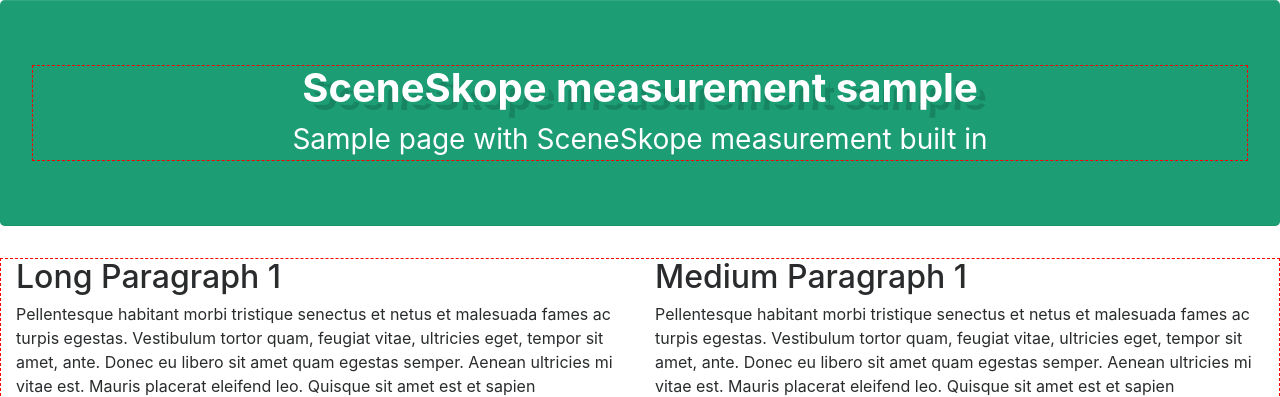
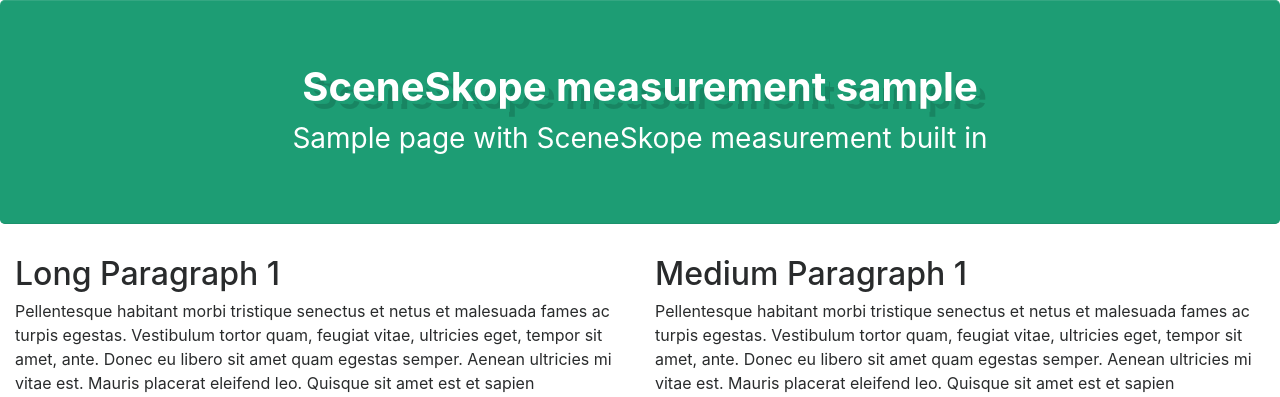
Before and after one commit to sceneskope/sceneskope-measure-samples, a website: page simple/wwwroot/index.html in a window 1280 px wide. Shown: the top 397 px of the page. Drawn offline with nearby package versions, Linux system fonts and the light colour scheme; a script that the page names is missing.

Commit message:
Removed border

```diff
--- a/simple/wwwroot/index.html
+++ b/simple/wwwroot/index.html
@@ -31,10 +31,6 @@
         .footer {
             margin-top: 20px;
             margin-bottom: 20px;
-        }
-
-        .container-fluid {
-            border: 1px dashed red;
         }
     </style>
 </head>
```
